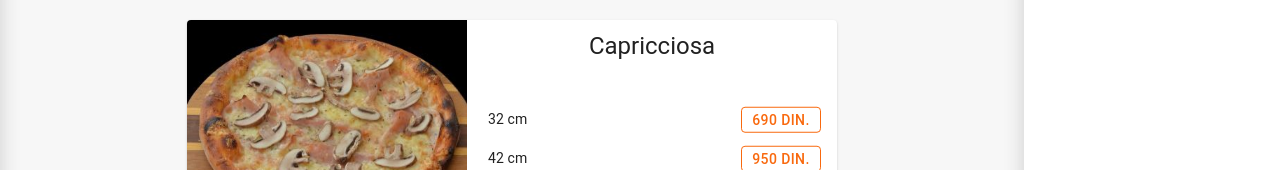
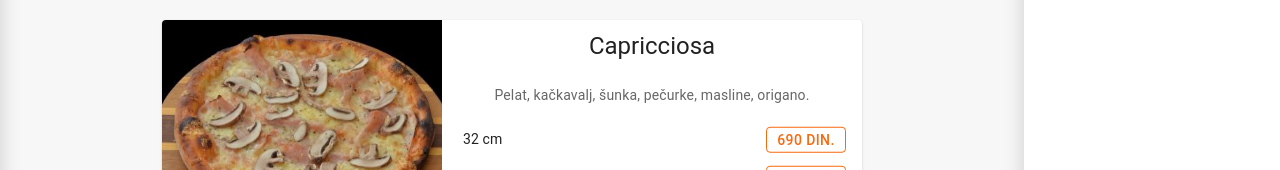
Before and after one commit to stavramovic/restaurant, a React (Create React App) app: page / in a window 1280 px wide. Shown: the part 612-782 px from the top of the page. Built offline with nearby package versions, Linux system fonts and the light colour scheme.

Commit message:
small improvements

```diff
--- a/src/Components/foodCard-component.jsx
+++ b/src/Components/foodCard-component.jsx
@@ -20,7 +20,7 @@ const FoodCardComponent = ({title, content}) => {
                         return (
                             <Card
                                 sx={{
-                                    width: 650,
+                                    width: 700,
                                     height: 250,
                                     margin: 8,
                                     display: 'flex'
@@ -59,11 +59,12 @@ const FoodCardComponent = ({title, content}) => {
                                         variant='body2'
                                         color='text.secondary'
                                         sx={{
-                                            width: '80%',
+                                            width: '100%',
                                             textAlign: 'center',
                                             padding: '15px'
                                         }}
                                     >
+                                        {info.description}
                                     </Typography>
                                     <List
                                         sx={{
--- a/src/sass/base/_base.scss
+++ b/src/sass/base/_base.scss
@@ -7,20 +7,20 @@
 }
 
 body {
-	overflow-x: hidden;
+	overflow: auto;
+	width: 100%;
+
 }
 
 .content {
 	display: flex;
-	width: 100vw;
 
 	&__main {
-		width: 80vw;
+		width: 80%;
 	}
 
 	&__food {
 		display: flex;
-		width: 80vw;
 		flex-direction: column;
 	}
 }
--- a/src/sass/layout/_foodSection.scss
+++ b/src/sass/layout/_foodSection.scss
@@ -1,5 +1,4 @@
 .foodSection {
-    width: 80vw;
     padding: 20px 0;
     display: block;
     background-color: $background-light;
```
